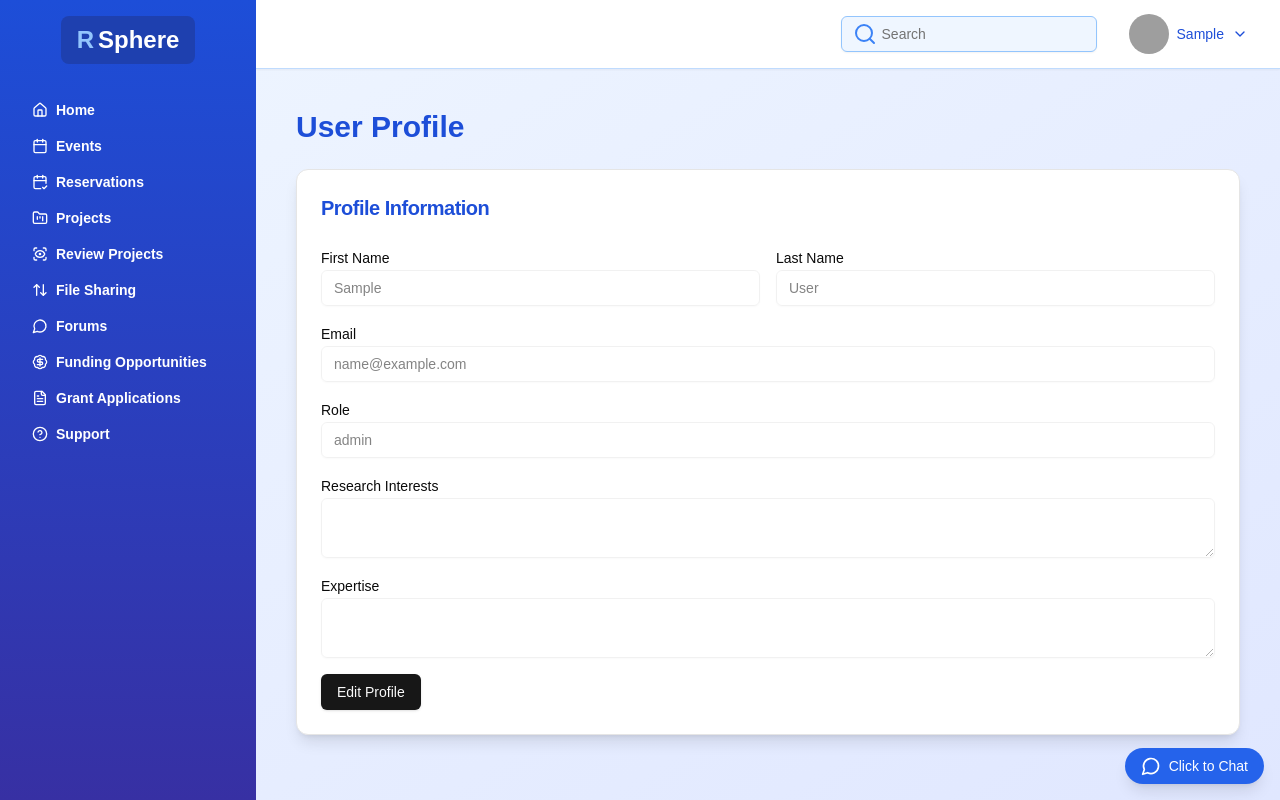
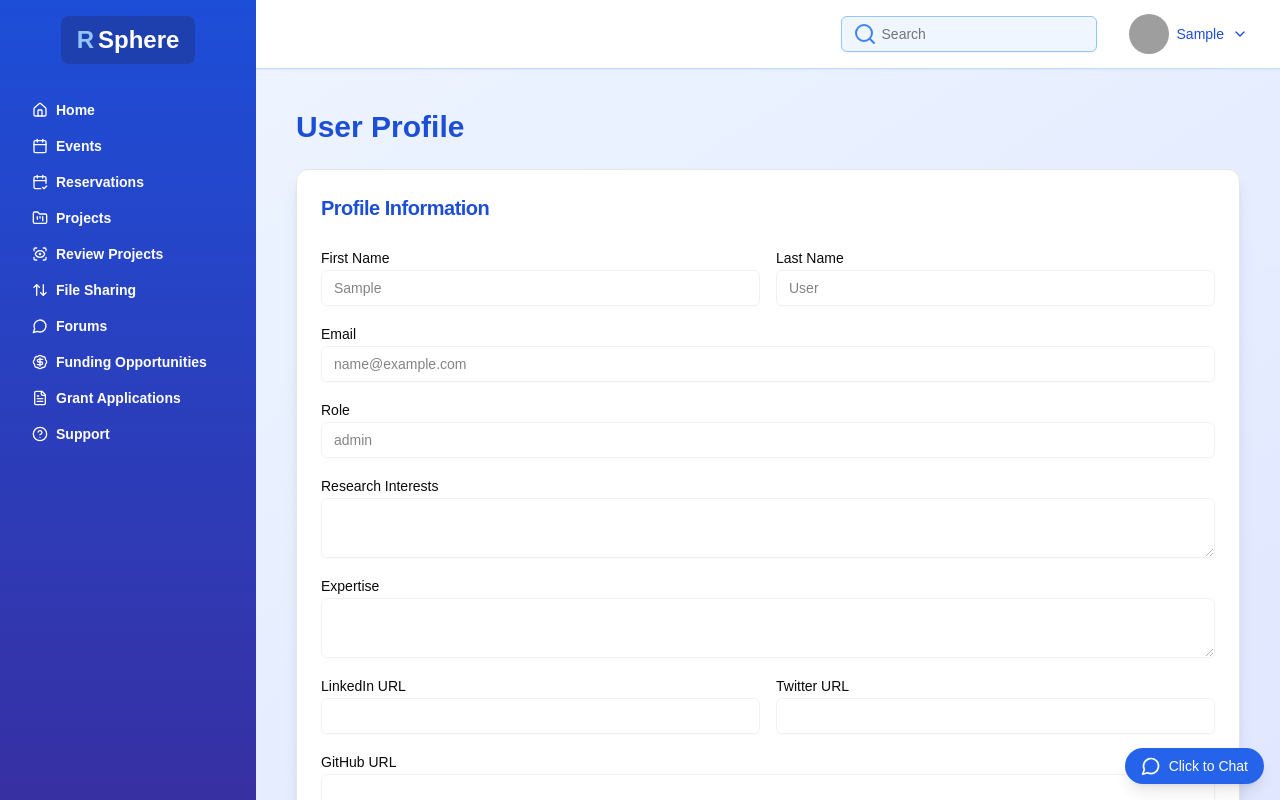
Before and after one commit to DEEP-24/wdm-research, a Next.js app: page /profile in a window 1280 px wide. Built offline with nearby package versions, Linux system fonts and the light colour scheme; sample sign-in values are in the browser's storage; grey boxes are pictures that could not be loaded.

Commit message:
chore: made few changes

```diff
--- a/app/(dashboard)/events/page.tsx
+++ b/app/(dashboard)/events/page.tsx
@@ -749,17 +749,17 @@ export default function EventsPage() {
       {selectedEvent && (
         <Card className="bg-white shadow-lg mt-6">
           <CardHeader>
-            <div className="flex justify-between items-center">
-              <CardTitle className="text-xl font-semibold text-blue-700">
+            <div className="flex flex-col sm:flex-row justify-between items-start sm:items-center space-y-2 sm:space-y-0">
+              <CardTitle className="text-xl font-semibold text-blue-700 mb-2 sm:mb-0">
                 {selectedEvent.title}
               </CardTitle>
-              <div className="flex space-x-2">
               {currentUser?.role === "organizer" && (
-                  <>
+                <div className="flex flex-col sm:flex-row space-y-2 sm:space-y-0 sm:space-x-2 w-full sm:w-auto">
                   <Button
                     onClick={() => handleEditEvent(selectedEvent)}
                     variant="outline"
                     size="sm"
+                    className="w-full sm:w-auto"
                   >
                     <Pencil className="w-4 h-4 mr-2" /> Edit Event
                   </Button>
@@ -767,12 +767,12 @@ export default function EventsPage() {
                     onClick={() => handleDeleteEvent(selectedEvent.id)}
                     variant="destructive"
                     size="sm"
+                    className="w-full sm:w-auto"
                   >
                     <TrashIcon className="w-4 h-4 mr-2" /> Delete Event
                   </Button>
-                  </>
+                </div>
               )}
-              </div>
             </div>
           </CardHeader>
           <CardContent>
--- a/app/(dashboard)/profile/page.tsx
+++ b/app/(dashboard)/profile/page.tsx
@@ -9,16 +9,21 @@ import { Label } from "@/components/ui/label";
 import { Textarea } from "@/components/ui/textarea";
 import type { User } from "@/types/user";
 import { toast } from "sonner";
+import { PlusCircle, Trash2 } from "lucide-react";
 
 export default function ProfilePage() {
   const [user, setUser] = useState<User | null>(null);
   const [isEditing, setIsEditing] = useState(false);
   const router = useRouter();
+  const [papers, setPapers] = useState<string[]>([]);
+  const [newPaper, setNewPaper] = useState("");
 
   useEffect(() => {
     const userString = localStorage.getItem("currentUser");
     if (userString) {
-      setUser(JSON.parse(userString));
+      const parsedUser = JSON.parse(userString);
+      setUser(parsedUser);
+      setPapers(parsedUser.papers || []);
     } else {
       router.push("/login");
     }
@@ -35,11 +40,15 @@ export default function ProfilePage() {
   const handleSubmit = (e: React.FormEvent) => {
     e.preventDefault();
     if (user) {
-      localStorage.setItem("currentUser", JSON.stringify(user));
+      const updatedUser = {
+        ...user,
+        ...(user.role === "user" && { papers }),
+      };
+      localStorage.setItem("currentUser", JSON.stringify(updatedUser));
 
       // Update user in the users array
       const users = JSON.parse(localStorage.getItem("users") || "[]");
-      const updatedUsers = users.map((u: User) => (u.id === user.id ? user : u));
+      const updatedUsers = users.map((u: User) => (u.id === updatedUser.id ? updatedUser : u));
       localStorage.setItem("users", JSON.stringify(updatedUsers));
 
       setIsEditing(false);
@@ -47,6 +56,17 @@ export default function ProfilePage() {
         description: "Your profile has been successfully updated.",
       });
     }
+  };
+
+  const addPaper = () => {
+    if (newPaper.trim()) {
+      setPapers([...papers, newPaper.trim()]);
+      setNewPaper("");
+    }
+  };
+
+  const removePaper = (index: number) => {
+    setPapers(papers.filter((_, i) => i !== index));
   };
 
   if (!user) {
@@ -127,6 +147,76 @@ export default function ProfilePage() {
                 disabled={!isEditing}
               />
             </div>
+            <div className="grid grid-cols-1 md:grid-cols-2 gap-4">
+              <div>
+                <Label htmlFor="linkedInURL">LinkedIn URL</Label>
+                <Input
+                  id="linkedInURL"
+                  name="linkedInURL"
+                  value={user.linkedInURL || ""}
+                  onChange={handleInputChange}
+                  disabled={!isEditing}
+                />
+              </div>
+              <div>
+                <Label htmlFor="twitterURL">Twitter URL</Label>
+                <Input
+                  id="twitterURL"
+                  name="twitterURL"
+                  value={user.twitterURL || ""}
+                  onChange={handleInputChange}
+                  disabled={!isEditing}
+                />
+              </div>
+            </div>
+
+            <div>
+              <Label htmlFor="githubURL">GitHub URL</Label>
+              <Input
+                id="githubURL"
+                name="githubURL"
+                value={user.githubURL || ""}
+                onChange={handleInputChange}
+                disabled={!isEditing}
+              />
+            </div>
+
+            {user.role === "user" && (
+              <div>
+                <Label>Research Papers and Articles</Label>
+                <ul className="list-disc pl-5 mb-2">
+                  {papers.map((paper, index) => (
+                    // biome-ignore lint/suspicious/noArrayIndexKey: <explanation>
+                    <li key={index} className="flex items-center justify-between">
+                      <span>{paper}</span>
+                      {isEditing && (
+                        <Button
+                          type="button"
+                          variant="ghost"
+                          size="sm"
+                          onClick={() => removePaper(index)}
+                        >
+                          <Trash2 className="h-4 w-4" />
+                        </Button>
+                      )}
+                    </li>
+                  ))}
+                </ul>
+                {isEditing && (
+                  <div className="flex items-center space-x-2">
+                    <Input
+                      value={newPaper}
+                      onChange={(e) => setNewPaper(e.target.value)}
+                      placeholder="Add new paper or article"
+                    />
+                    <Button type="button" onClick={addPaper}>
+                      <PlusCircle className="h-4 w-4 mr-2" /> Add
+                    </Button>
+                  </div>
+                )}
+              </div>
+            )}
+
             {isEditing ? (
               <div className="flex justify-end space-x-2">
                 <Button type="submit">Save Changes</Button>
--- a/types/user.ts
+++ b/types/user.ts
@@ -10,4 +10,8 @@ export interface User {
   phoneNo: string;
   address: string;
   dob: string;
+  linkedInURL?: string;
+  twitterURL?: string;
+  githubURL?: string;
+  papers?: string[];
 }
```
Lines whose indentation alone changed are shown as unchanged.
